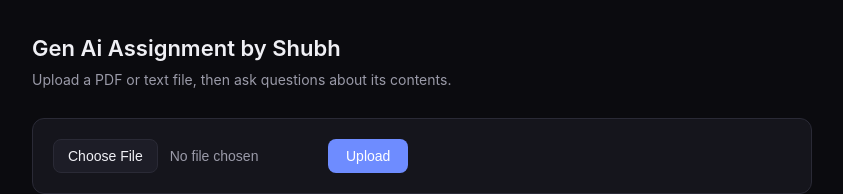
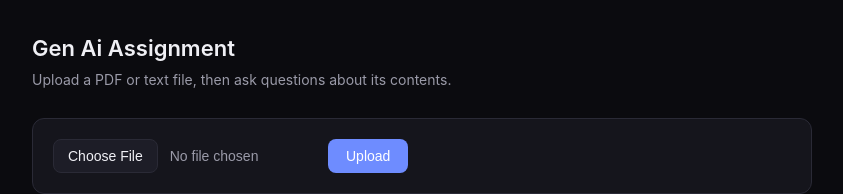
Before and after one commit to vanshitm12/NotebookLM-RAG, a Next.js app: page / in a window 1280 px wide. Shown: the top 194 px of the page, without its empty margins (218-1061 px from the left). Built offline with nearby package versions, Linux system fonts and the light colour scheme.

Commit message:
Update header text in page component

```diff
--- a/app/page.tsx
+++ b/app/page.tsx
@@ -89,7 +89,7 @@ export default function Home() {
 
   return (
     <main className="app">
-      <h1>Gen Ai Assignment by Shubh</h1>
+      <h1>Gen Ai Assignment </h1>
       <p className="subtitle">
         Upload a PDF or text file, then ask questions about its contents.
       </p>
```
